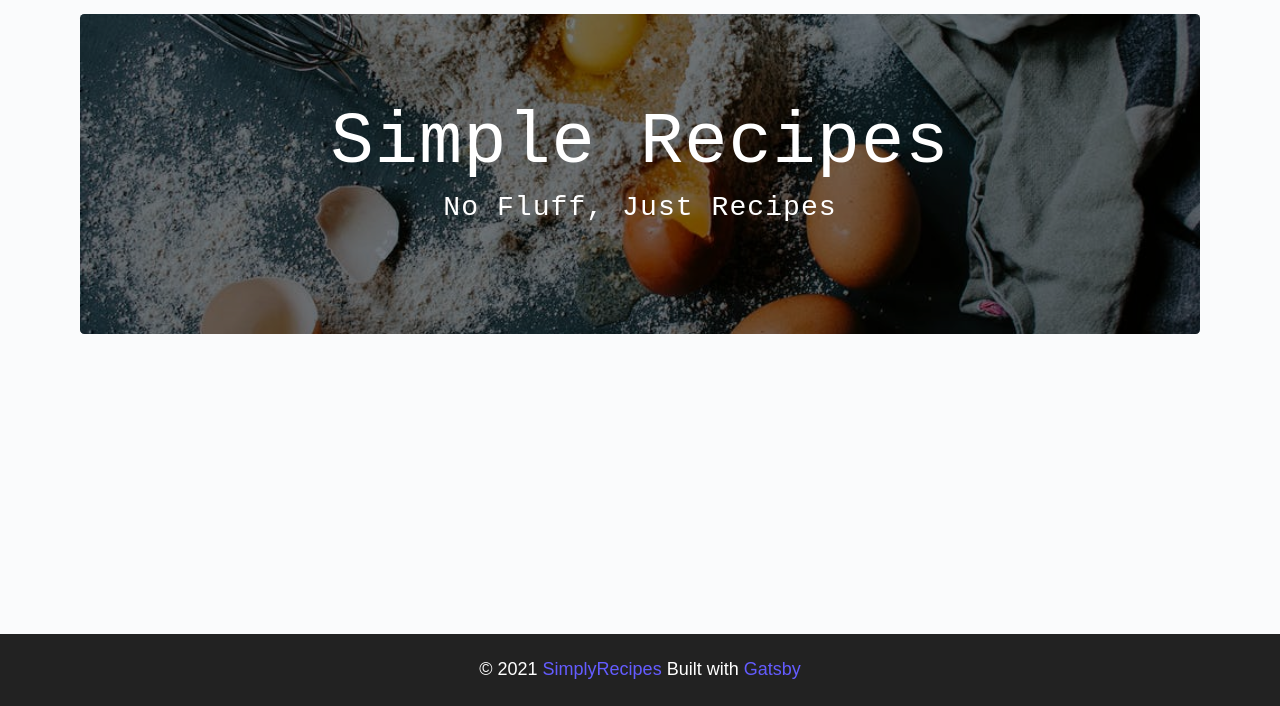
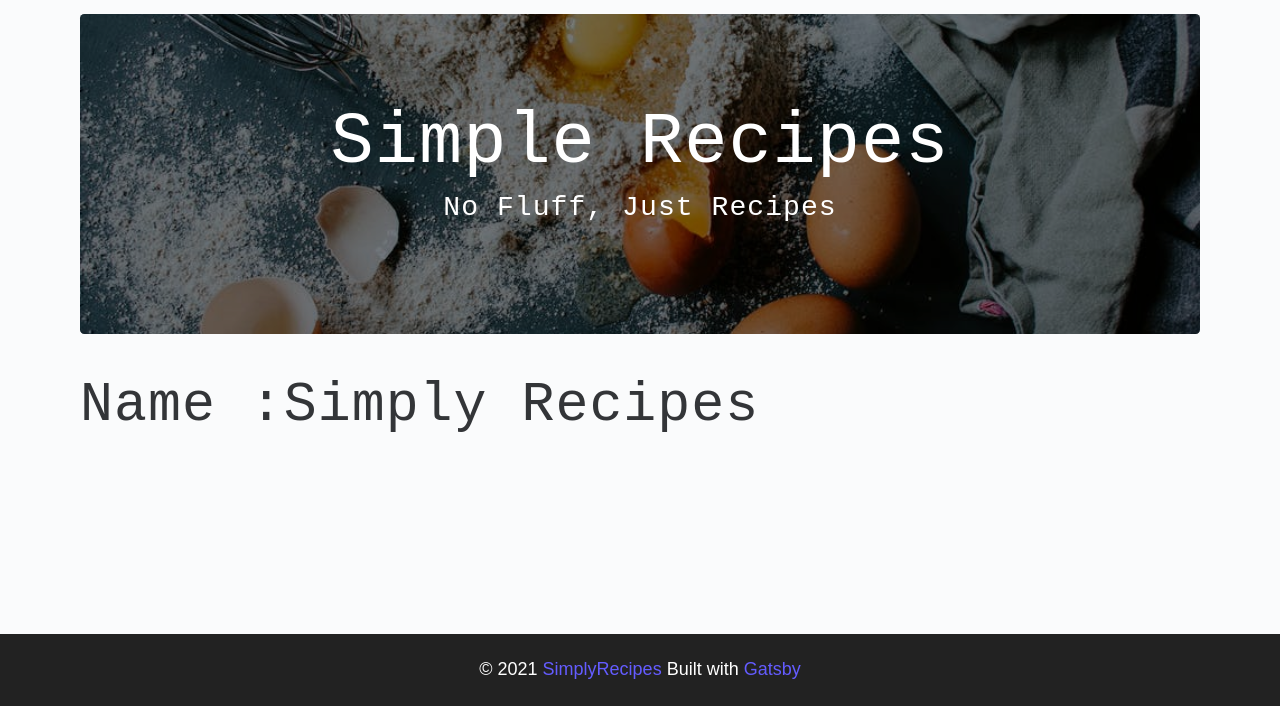
Before and after one commit to rakshithsgowda/gatsby-learning-tutorial-hotel-simple-recipies, a Gatsby site: page / in a window 1280 px wide. Shown: the part 94-800 px from the top of the page. Built offline with nearby package versions, Linux system fonts and the light colour scheme; Gatsby itself is replaced by a stand-in of ours.

Commit message:
review day

```diff
--- /dev/null
+++ b/src/examples/fetchData.js
@@ -0,0 +1,38 @@
+import { graphql, useStaticQuery } from "gatsby"
+import React from "react"
+
+const getData = graphql`
+  {
+    site {
+      info: siteMetadata {
+        title
+        description
+        author
+        simpleData
+        complexData {
+          age
+          name
+        }
+        person {
+          age
+          name
+        }
+      }
+    }
+  }
+`
+
+const FetchData = () => {
+  const {
+    site: {
+      info: { title },
+    },
+  } = useStaticQuery(getData)
+  return (
+    <div>
+      <h1>Name :{title} </h1>
+    </div>
+  )
+}
+
+export default FetchData
--- a/src/pages/index.js
+++ b/src/pages/index.js
@@ -1,6 +1,7 @@
 import React from "react"
 import Layout from "../components/Layout"
 import { StaticImage } from "gatsby-plugin-image"
+import FetchData from "../examples/fetchData"
 
 export default function Home() {
   return (
@@ -21,6 +22,7 @@ export default function Home() {
             </div>
           </div>
         </header>
+        <FetchData />
       </main>
     </Layout>
   )
```
